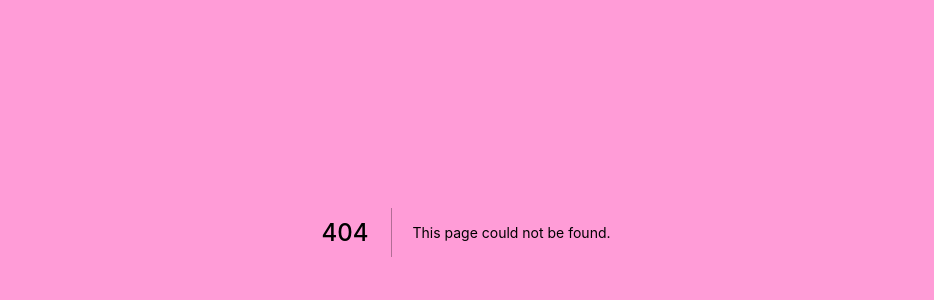
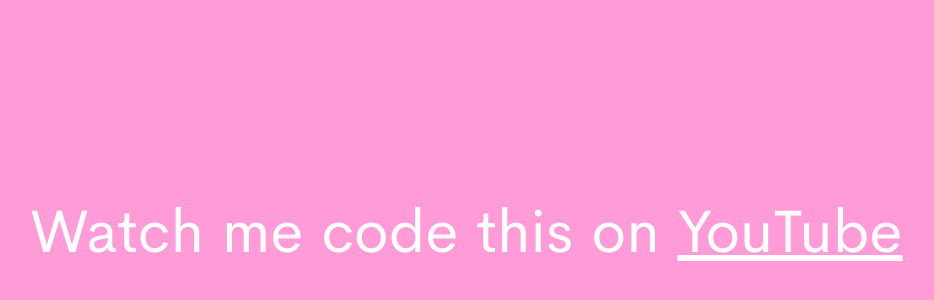
Before and after one commit to jsmmth/personal, a Next.js app: page / in a window 1280 px wide. Before the commit this address had no page. Shown: the part 168-468 px from the top of the page, without its empty margins (174-1108 px from the left). Built offline with nearby package versions, Linux system fonts and the light colour scheme.

Commit message:
Fixed next warning

```diff
--- /dev/null
+++ b/components/Title/index.tsx
@@ -0,0 +1,12 @@
+import React, { ReactNode } from "react";
+import { HeadingText } from "./styles";
+
+type TitleProps = {
+  children: ReactNode;
+};
+
+const Title: React.FC<TitleProps> = ({ children }) => (
+  <HeadingText>{children}</HeadingText>
+);
+
+export default Title;
--- a/pages/index/index.tsx
+++ b/pages/index.tsx
@@ -1,6 +1,6 @@
 import Head from "next/head";
 import { NextPage } from "next";
-import { HeadingText } from "./styles";
+import Title from "../components/Title";
 
 const Index: NextPage = () => {
   return (
@@ -8,9 +8,9 @@
       <Head>
         <title>Joseph Smith</title>
       </Head>
-      <HeadingText>
+      <Title>
         Watch me code this on <a href="https://youtu.be/ON_0tqGTNyE">YouTube</a>
-      </HeadingText>
+      </Title>
     </>
   );
 };
```
Also changed, not shown: components/Title/styles.ts (renamed from pages/index/styles.ts).
